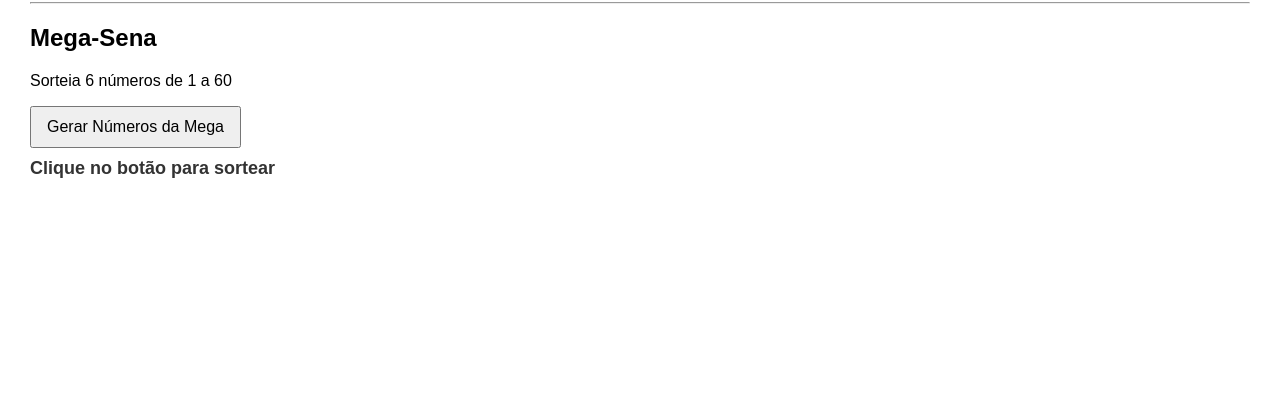
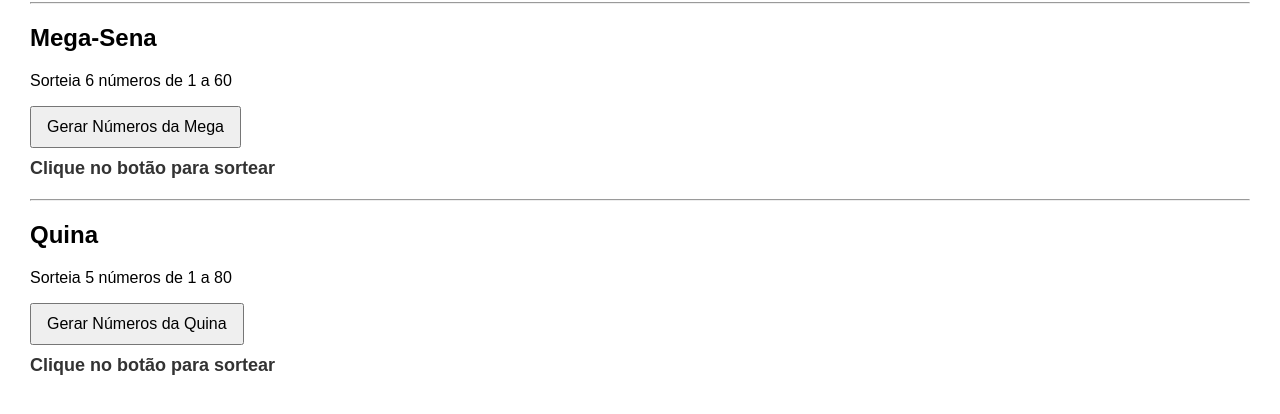
Before and after one commit to gerihe6-lang/gerador-loteria, a plain HTML site: page index.html in a window 1280 px wide. Shown: the part 108-522 px from the top of the page. Drawn offline with Linux system fonts and the light colour scheme.

Commit message:
✨ feat: adiciona bloco da quina no html

```diff
--- a/index.html
+++ b/index.html
@@ -17,6 +17,14 @@
         <button id="btn-mega">Gerar Números da Mega</button>
         <div id="resultado-mega" class="resultado">Clique no botão para sortear</div>
     </section>
+    <hr>
+
+    <section>
+        <h2>Quina</h2>
+        <p>Sorteia 5 números de 1 a 80</p>
+        <button id="btn-quina">Gerar Números da Quina</button>
+        <div id="resultado-quina" class="resultado">Clique no botão para sortear</div>
+    </section>
 
     <script src="script.js"></script>
 </body>
```
